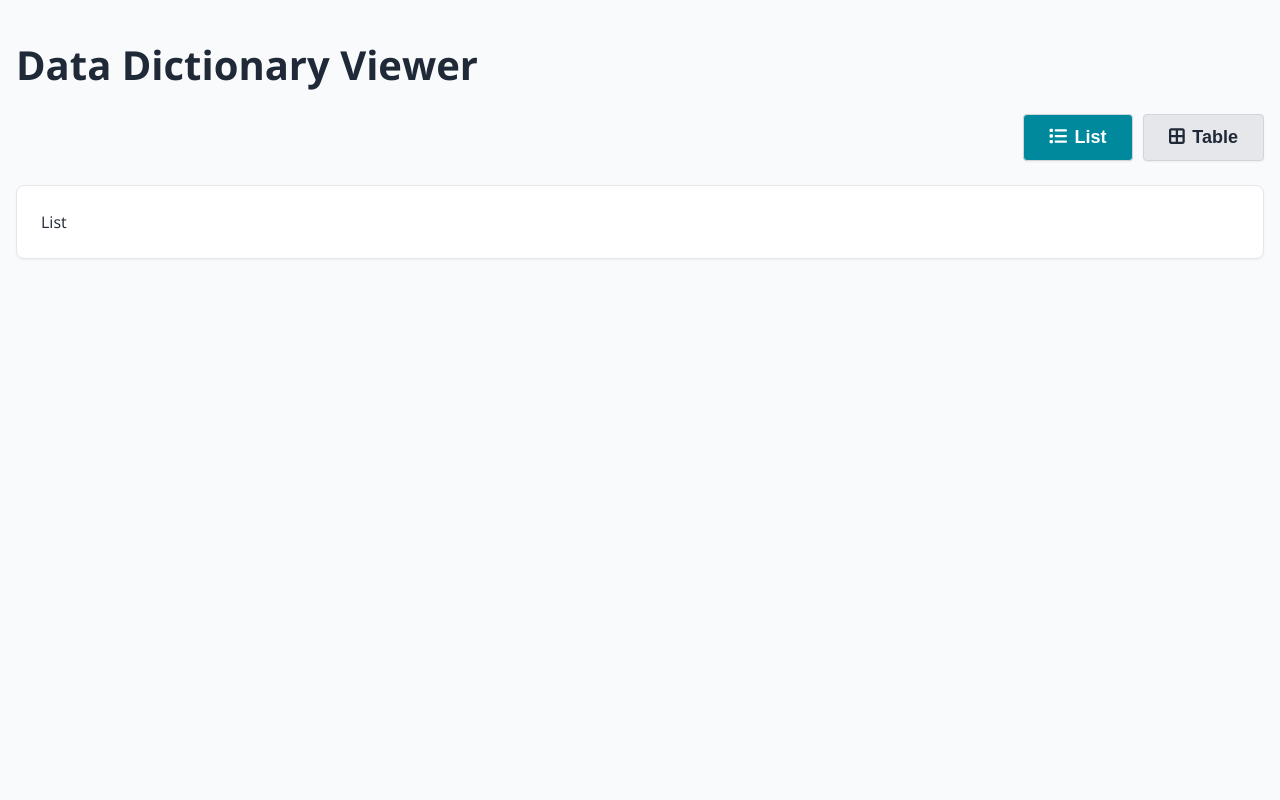
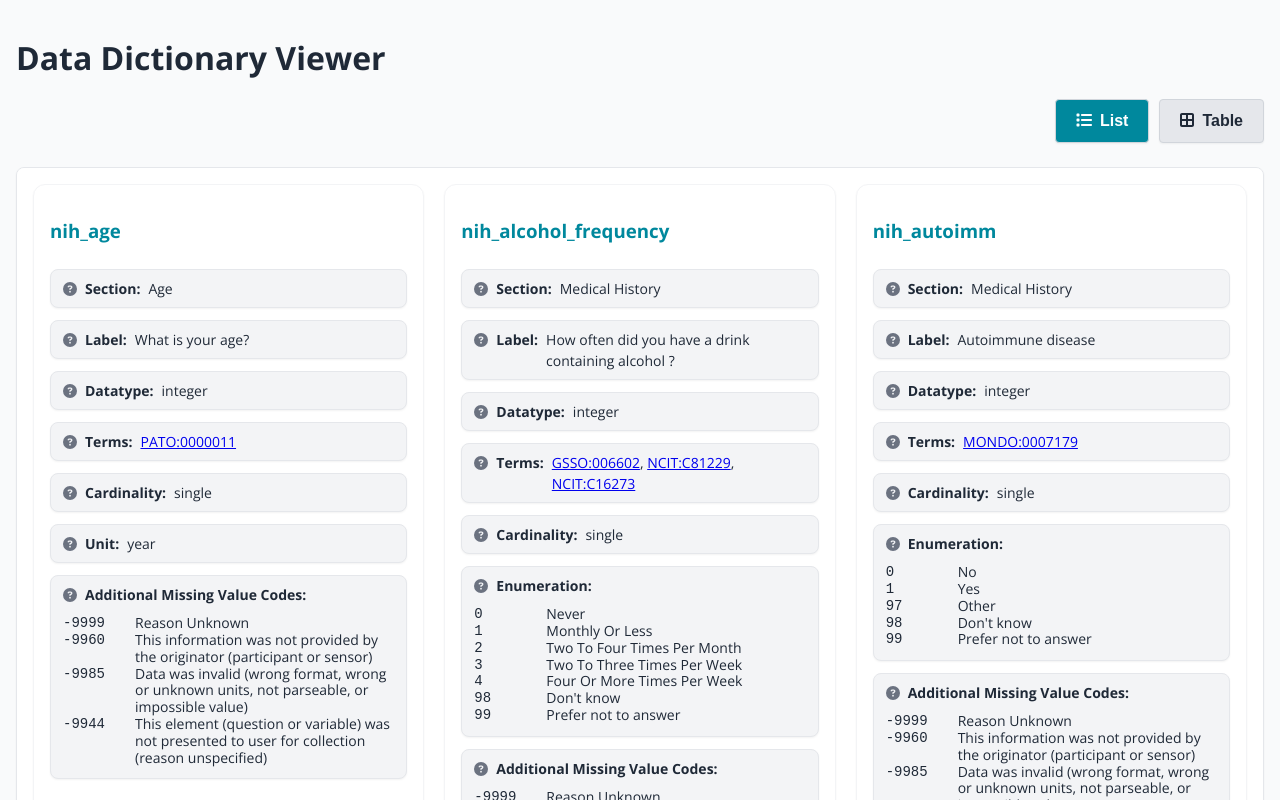
Before and after one commit to bmir-radx/data-dictionary-viewer-component, a React (Vite) app: page / in a window 1280 px wide. Shown: the top 800 px of the page. Built offline with nearby package versions, Linux system fonts and the light colour scheme.

Commit message:
add ListView display

```diff
--- a/src/components/App/App.jsx
+++ b/src/components/App/App.jsx
@@ -2,8 +2,70 @@ import { useState } from 'react';
 import { FontAwesomeIcon } from '@fortawesome/react-fontawesome';
 import { faList, faBorderAll } from '@fortawesome/free-solid-svg-icons';
 import classes from './App.module.scss';
+import ListView from '../ListView/ListView';
 
 function App() {
+
+    const variables = [
+        {
+            'Id': 'nih_age',
+            'Label': 'What is your age?',
+            'Terms': 'PATO:0000011',
+            'Datatype': 'integer',
+            'Unit': 'year',
+            'Additional Missing Value Codes': '"-9999"=[Reason Unknown] |"-9960"=[This information was not provided by the originator (participant or sensor)] |"-9985"=[Data was invalid (wrong format, wrong or unknown units, not parseable, or impossible value)] |"-9944"=[This element (question or variable) was not presented to user for collection (reason unspecified)]',
+            'Section': 'Age',
+            'Cardinality': 'single'
+        },
+        {
+            'Id': 'nih_alcohol_frequency',
+            'Label': 'How often did you have a drink containing alcohol ?',
+            'Terms': 'GSSO:006602 NCIT:C81229 NCIT:C16273',
+            'Datatype': 'integer',
+            'Enumeration': '"0"=[Never] | "1"=[Monthly Or Less] | "2"=[Two To Four Times Per Month] | "3"=[Two To Three Times Per Week] | "4"=[Four Or More Times Per Week] | "98"=[Don\'t know] | "99"=[Prefer not to answer]',
+            'Additional Missing Value Codes': '"-9999"=[Reason Unknown] |"-9960"=[This information was not provided by the originator (participant or sensor)] |"-9985"=[Data was invalid (wrong format, wrong or unknown units, not parseable, or impossible value)] |"-9944"=[This element (question or variable) was not presented to user for collection (reason unspecified)]',
+            'Section': 'Medical History',
+            'Cardinality': 'single'
+        },
+        {
+            'Id': 'nih_autoimm',
+            'Label': 'Autoimmune disease',
+            'Terms': 'MONDO:0007179',
+            'Datatype': 'integer',
+            'Enumeration': '"0"=[No] | "1"=[Yes] | "97"=[Other] | "98"=[Don\'t know] | "99"=[Prefer not to answer]',
+            'Additional Missing Value Codes': '"-9999"=[Reason Unknown] |"-9960"=[This information was not provided by the originator (participant or sensor)] |"-9985"=[Data was invalid (wrong format, wrong or unknown units, not parseable, or impossible value)] |"-9944"=[This element (question or variable) was not presented to user for collection (reason unspecified)]',
+            'Section': 'Medical History',
+            'Cardinality': 'single'
+        },
+        {
+            'Id': 'nih_race',
+            'Label': 'What is your race?',
+            'Terms': 'NCIT:C17049 GSSO:002199',
+            'Datatype': 'integer',
+            'Enumeration': '"0"=[American Indian or Alaska Native] | "1"=[Black or African American] | "2"=[Asian] | "3"=[Native Hawaiian or Other Pacific Islander] | "4"=[White] | "5"=[Middle Eastern or North African] | "6"=[Two or more races] | "97"=[Some other race] | "98"=[Do not know] | "99"=[Prefer not to answer]',
+            'Additional Missing Value Codes': '"-9999"=[Reason Unknown] |"-9960"=[This information was not provided by the originator (participant or sensor)] |"-9985"=[Data was invalid (wrong format, wrong or unknown units, not parseable, or impossible value)] |"-9944"=[This element (question or variable) was not presented to user for collection (reason unspecified)]',
+            'Section': 'Race',
+            'Cardinality': 'single'
+        }
+    ]
+
+    const tooltips = {
+            'Id': 'Unique identifier for the datafile field',
+            'Label': 'Specifies a presentation label for the datafile field being described',
+            'Description': 'Detailed explanation or definition of what the field captures',
+            'Section': 'Specifies a section, or group name, for each entry',
+            'Cardinality': 'Indicates if the field accepts one or multiple values',
+            'Terms': 'Ontology terms that describe the field',
+            'Datatype': 'Expected data type (e.g., string, integer, date)',
+            'Pattern': 'Regex pattern values must match',
+            'Unit': 'Units for values that represent quantities',
+            'Enumeration': 'List of allowed values and meanings',
+            'Additional Missing Value Codes': 'Reasons for missing values',
+            'Notes': 'Free-text field for additional comments',
+            'Provenance': 'Provenance source',
+            'SeeAlso': 'URL to additional documentation'
+        };
+
     const [activeView, setActiveView] = useState('list');
 
     return (
@@ -20,7 +82,7 @@ function App() {
                 </button>
             </div>
             <div className={classes.content}>
-                {activeView === 'list' ? <div>List</div> : <div>Table</div>}
+                {activeView === 'list' ? <ListView variables={variables} tooltips={tooltips} /> : <div>Table</div>}
             </div>
         </>
     )
--- a/src/components/App/App.module.scss
+++ b/src/components/App/App.module.scss
@@ -1,8 +1,9 @@
 @import '../../styles/colors.scss';
 
 h1 {
-  font-size: 2.5em;
+  font-size: 2em;
   line-height: 1.1;
+  margin: 1.5rem 0;
 }
 
 .buttons {
@@ -14,8 +15,8 @@ h1 {
 
 button {
   cursor: pointer;
-  padding: 12px 25px;
-  font-size: 1.125rem;
+  padding: 12px 20px;
+  font-size: 1rem;
   font-weight: 600;
   background-color: $gray-200;
   color: $black;
@@ -40,6 +41,8 @@ button {
   background-color: $white;
   border-radius: 0.5rem;
   border: 1px solid $gray-200;
-  padding: 1.5rem;
+  padding: 1rem;
+  height: 800px;
+  overflow-y: scroll;
   box-shadow: $shadow;
 }
--- /dev/null
+++ b/src/components/Card/Card.jsx
@@ -0,0 +1,57 @@
+import { FontAwesomeIcon } from '@fortawesome/react-fontawesome';
+import { faCircleQuestion } from '@fortawesome/free-solid-svg-icons';
+import classes from './Card.module.scss';
+
+function Card({variable, tooltips}) {
+
+    const fields = ['Section', 'Label', 'Datatype', 'Terms', 'Cardinality', 'Unit', 'Enumeration', 'Additional Missing Value Codes'],
+        elements = [];
+
+    fields.forEach((field, idx) => {
+        if (variable[field] === '' || variable[field] === undefined) return;
+
+        const hasValues = ['Enumeration', 'Additional Missing Value Codes'].includes(field);
+        let values = undefined;
+
+        if (hasValues) {
+            values = variable[field].split('|').map((v, i) => {
+                const value = v.split('=')
+                return <div className={classes.flex} key={i}><span className={classes.value}>{value[0].trim().replace(/"/g, '')}</span><span>{value[1].trim().replace(/\[|\]/g, '')}</span></div>
+            })
+        }
+
+        let element = variable[field];
+
+        if (field === 'Terms') {
+            const terms = element.split(' ');
+            element = terms.map((term, i) => {
+                const [ontology, concept] = term.split(':');
+                const encoded = ontology === 'NCIT'
+                    ? encodeURIComponent(`http://ncicb.nci.nih.gov/xml/owl/EVS/Thesaurus.owl#${concept}`)
+                    : encodeURIComponent(`http://purl.obolibrary.org/obo/${ontology}_${concept}`);
+                const url = `https://bioportal.bioontology.org/ontologies/${ontology}/?p=classes&conceptid=${encoded}`;
+
+                return <><a href={url} target='_blank'>{term}</a>{i + 1 < terms.length && ', '}</>
+            })
+        }
+
+        elements.push(
+            <div className={classes['dd-field-block']} key={idx}>
+                <div className={classes.flex}>
+                    <span className={classes.field}><span className={classes.tooltip} data-tooltip={tooltips[field]}><FontAwesomeIcon icon={faCircleQuestion} /></span><strong>{field}:</strong></span>
+                    {!hasValues && <span>{element}</span>}
+                </div>
+                {hasValues && <div className={classes.values}>{values}</div>}
+            </div>
+        )
+    })
+
+    return (
+        <div className={classes.card}>
+            <h3>{variable['Id']}</h3>
+            {elements}
+        </div>
+    )
+}
+
+export default Card;
--- /dev/null
+++ b/src/components/Card/Card.module.scss
@@ -0,0 +1,61 @@
+@import '../../styles/colors.scss';
+
+.card {
+  min-width: 90%;
+  padding: 1rem;
+  border-radius: 0.75rem;
+  border: 1px solid $gray-100;
+  box-shadow: $shadow;
+}
+
+h3 {
+  color: $teal;
+  margin: 1rem 0 1.5rem;
+}
+
+.dd-field-block {
+  background-color: $gray-100;
+  padding: 0.5rem 0.75rem;
+  font-size: 0.875rem;
+  font-weight: 400;
+  border-radius: 0.5rem;
+  border: 1px solid $gray-200;
+  box-shadow: $shadow;
+  margin-bottom: 0.75rem;
+  .flex {
+    display: flex;
+    gap: 0.5rem;
+    .field {
+      white-space: nowrap;
+    }
+  }
+  .values {
+    margin: 10px 0 4px;
+    line-height: 1.2;
+    .value {
+      font-family: monospace;
+      min-width: 4rem;
+    }
+  }
+  .tooltip {
+    position: relative;
+    display: inline-block;
+    margin-right: 0.5rem;
+    color: $gray;
+    cursor: help;
+    &:hover::after {
+      content: attr(data-tooltip);
+      position: absolute;
+      bottom: 120%;
+      background-color: $black;
+      color: $white;
+      padding: 0.35rem 0.5rem;
+      border-radius: 0.25rem;
+      font-size: 0.75rem;
+      min-width: 7.5rem;
+      box-shadow: $shadow;
+      white-space: pre-wrap;
+      pointer-events: none;
+    }
+  }
+}
--- /dev/null
+++ b/src/components/ListView/ListView.jsx
@@ -0,0 +1,13 @@
+import classes from './ListView.module.scss';
+import Card from '../Card/Card';
+
+function ListView({variables, tooltips}) {
+
+    return (
+        <div className={classes.cards}>
+            {variables.map((variable, idx) => <Card variable={variable} tooltips={tooltips} key={idx} />)}
+        </div>
+    )
+}
+
+export default ListView;
--- /dev/null
+++ b/src/components/ListView/ListView.module.scss
@@ -0,0 +1,6 @@
+.cards {
+  display: grid;
+  grid-template-columns: repeat(auto-fit, minmax(360px, 1fr));
+  justify-items: center;
+  gap: 20px;
+}
--- a/src/styles/colors.scss
+++ b/src/styles/colors.scss
@@ -1,5 +1,6 @@
 $black: #1f2937;
 $white: #ffffff;
+$gray: #6b7280;
 $teal: #00889d;
 
 $gray-50: #f9fafb;
```
